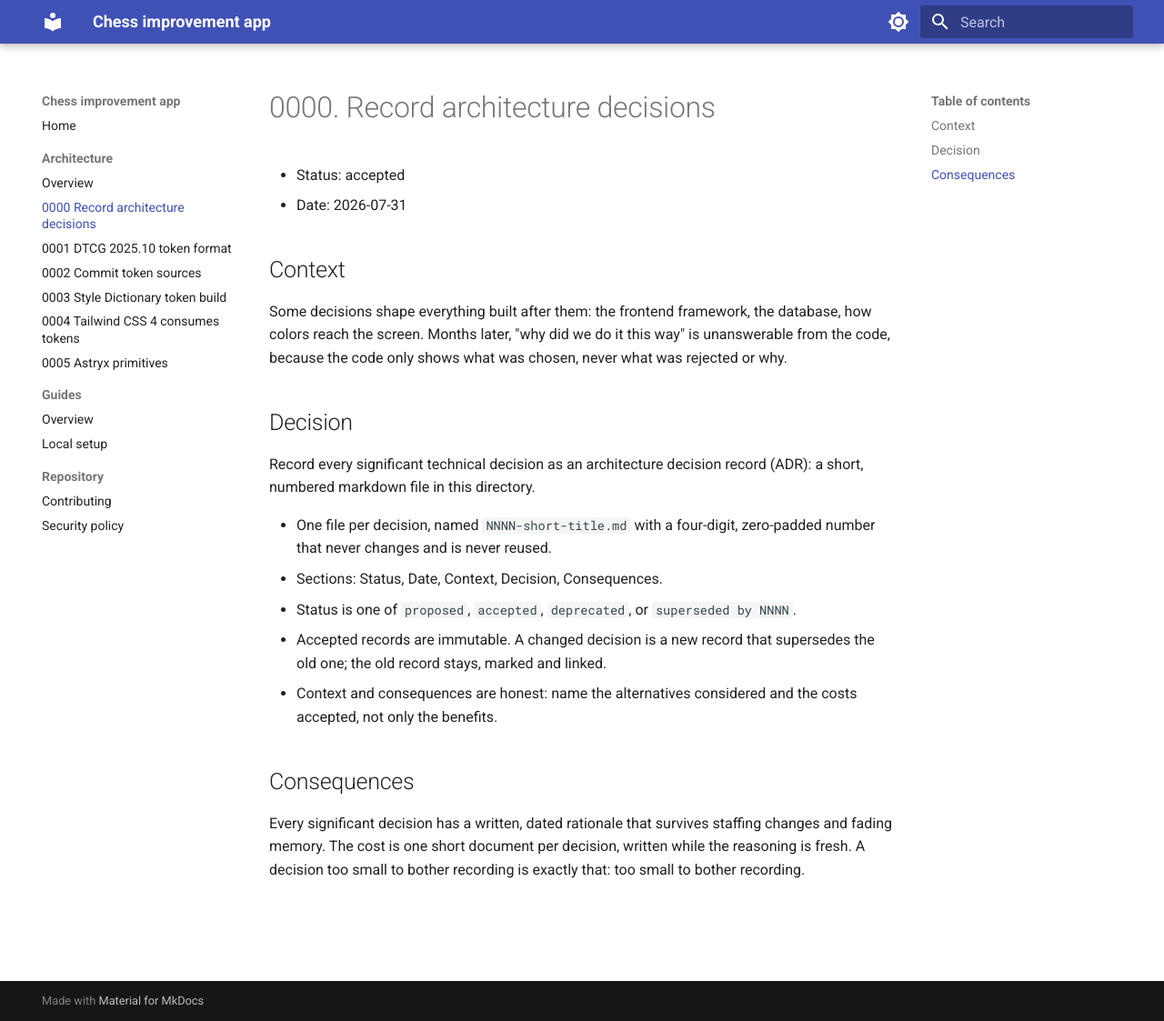
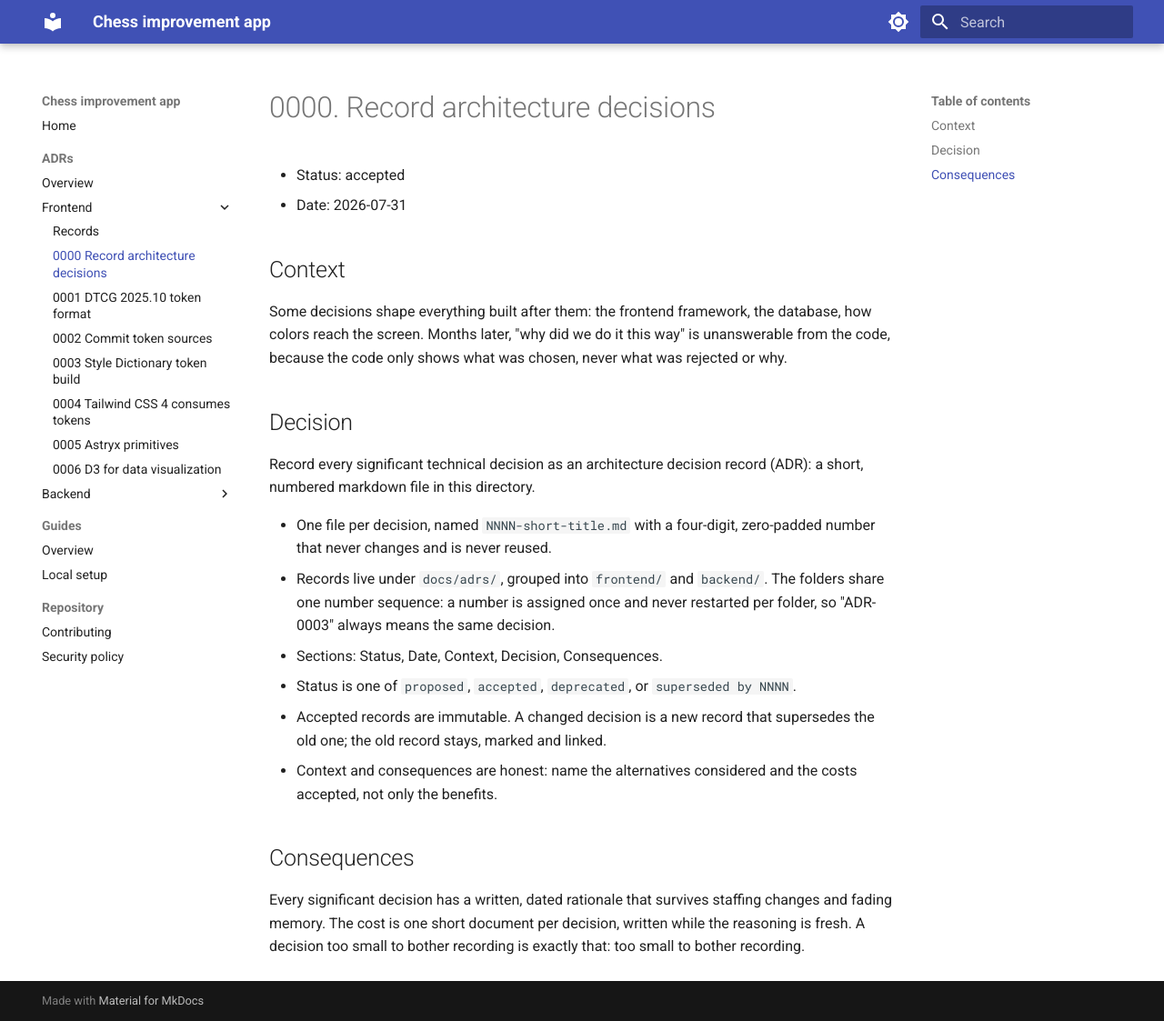
Before and after one commit to sushanth-dev/kanso-app, an MkDocs documentation site: the page built from docs/adrs/frontend/0000-record-architecture-decisions.md, in a window 1280 px wide and 1123 px high. Shown: the whole window at 91% size. Built offline with MkDocs 1.6.1 and Material for MkDocs 9.7.7, drawn with Linux system fonts in a browser that asks for light colours.

Commit message:
docs: group ADRs under adrs/ and add the D3 visualization record
Restructure docs/architecture/ into docs/adrs/ with frontend/ and
backend/ subfolders, sharing one number sequence across both (ADR-0000
updated to say so). Add ADR-0006 recording the decision to use D3.js
for the evaluation bar, evaluation graph, and progress views, rendered
as SVG and styled from the semantic token tier.

Co-Authored-By: Claude Opus 4.8 <noreply@anthropic.com>

```diff
--- a/docs/architecture/0000-record-architecture-decisions.md
+++ b/docs/adrs/frontend/0000-record-architecture-decisions.md
@@ -17,6 +17,10 @@ record (ADR): a short, numbered markdown file in this directory.
 
 * One file per decision, named `NNNN-short-title.md` with a four-digit,
   zero-padded number that never changes and is never reused.
+* Records live under `docs/adrs/`, grouped into `frontend/` and
+  `backend/`. The folders share one number sequence: a number is
+  assigned once and never restarted per folder, so "ADR-0003" always
+  means the same decision.
 * Sections: Status, Date, Context, Decision, Consequences.
 * Status is one of `proposed`, `accepted`, `deprecated`, or `superseded by
   NNNN`.
--- a/mkdocs.yml
+++ b/mkdocs.yml
@@ -31,14 +31,19 @@ markdown_extensions:
 
 nav:
   - Home: index.md
-  - Architecture:
-      - Overview: architecture/index.md
-      - 0000 Record architecture decisions: architecture/0000-record-architecture-decisions.md
-      - 0001 DTCG 2025.10 token format: architecture/0001-dtcg-2025-10-token-format.md
-      - 0002 Commit token sources: architecture/0002-commit-tokens-to-repository.md
-      - 0003 Style Dictionary token build: architecture/0003-style-dictionary-token-build.md
-      - 0004 Tailwind CSS 4 consumes tokens: architecture/0004-tailwind-4-consumes-tokens.md
-      - 0005 Astryx primitives: architecture/0005-astryx-primitives.md
+  - ADRs:
+      - Overview: adrs/index.md
+      - Frontend:
+          - Records: adrs/frontend/index.md
+          - 0000 Record architecture decisions: adrs/frontend/0000-record-architecture-decisions.md
+          - 0001 DTCG 2025.10 token format: adrs/frontend/0001-dtcg-2025-10-token-format.md
+          - 0002 Commit token sources: adrs/frontend/0002-commit-tokens-to-repository.md
+          - 0003 Style Dictionary token build: adrs/frontend/0003-style-dictionary-token-build.md
+          - 0004 Tailwind CSS 4 consumes tokens: adrs/frontend/0004-tailwind-4-consumes-tokens.md
+          - 0005 Astryx primitives: adrs/frontend/0005-astryx-primitives.md
+          - 0006 D3 for data visualization: adrs/frontend/0006-d3-visualizations.md
+      - Backend:
+          - Records: adrs/backend/index.md
   - Guides:
       - Overview: guides/index.md
       - Local setup: guides/local-setup.md
```
Also changed, not shown: README.md (+3 -2 lines), docs/adrs/backend/index.md (added, +9 -0 lines), docs/adrs/frontend/0006-d3-visualizations.md (added, +38 -0 lines), docs/adrs/frontend/index.md (added, +15 -0 lines), docs/adrs/index.md (added, +17 -0 lines), docs/architecture/index.md (deleted, +0 -21 lines), docs/index.md (+2 -2 lines), docs/adrs/frontend/0001-dtcg-2025-10-token-format.md (renamed from docs/architecture/0001-dtcg-2025-10-token-format.md), docs/adrs/frontend/0002-commit-tokens-to-repository.md (renamed from docs/architecture/0002-commit-tokens-to-repository.md), docs/adrs/frontend/0003-style-dictionary-token-build.md (renamed from docs/architecture/0003-style-dictionary-token-build.md), docs/adrs/frontend/0004-tailwind-4-consumes-tokens.md (renamed from docs/architecture/0004-tailwind-4-consumes-tokens.md), docs/adrs/frontend/0005-astryx-primitives.md (renamed from docs/architecture/0005-astryx-primitives.md).
